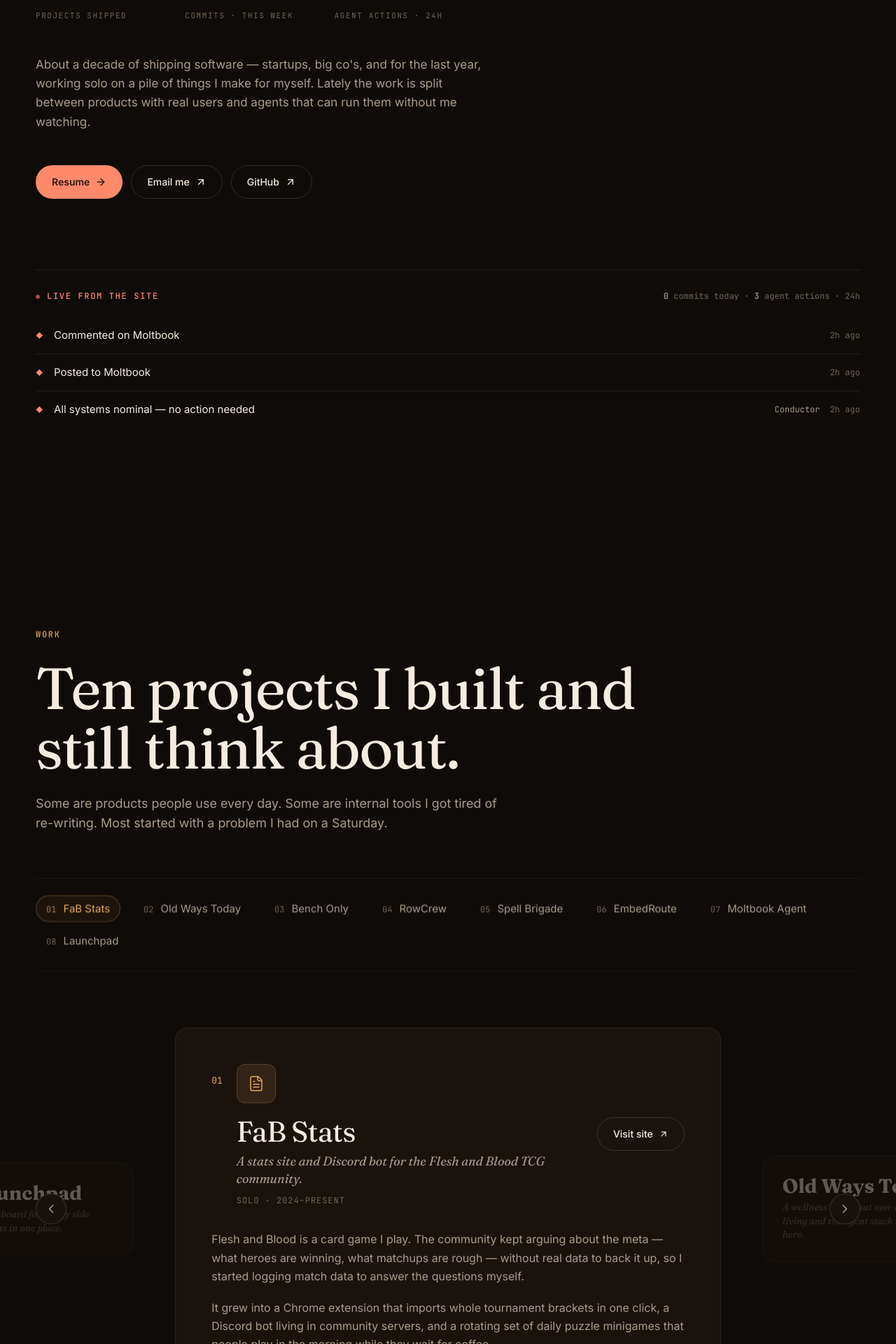
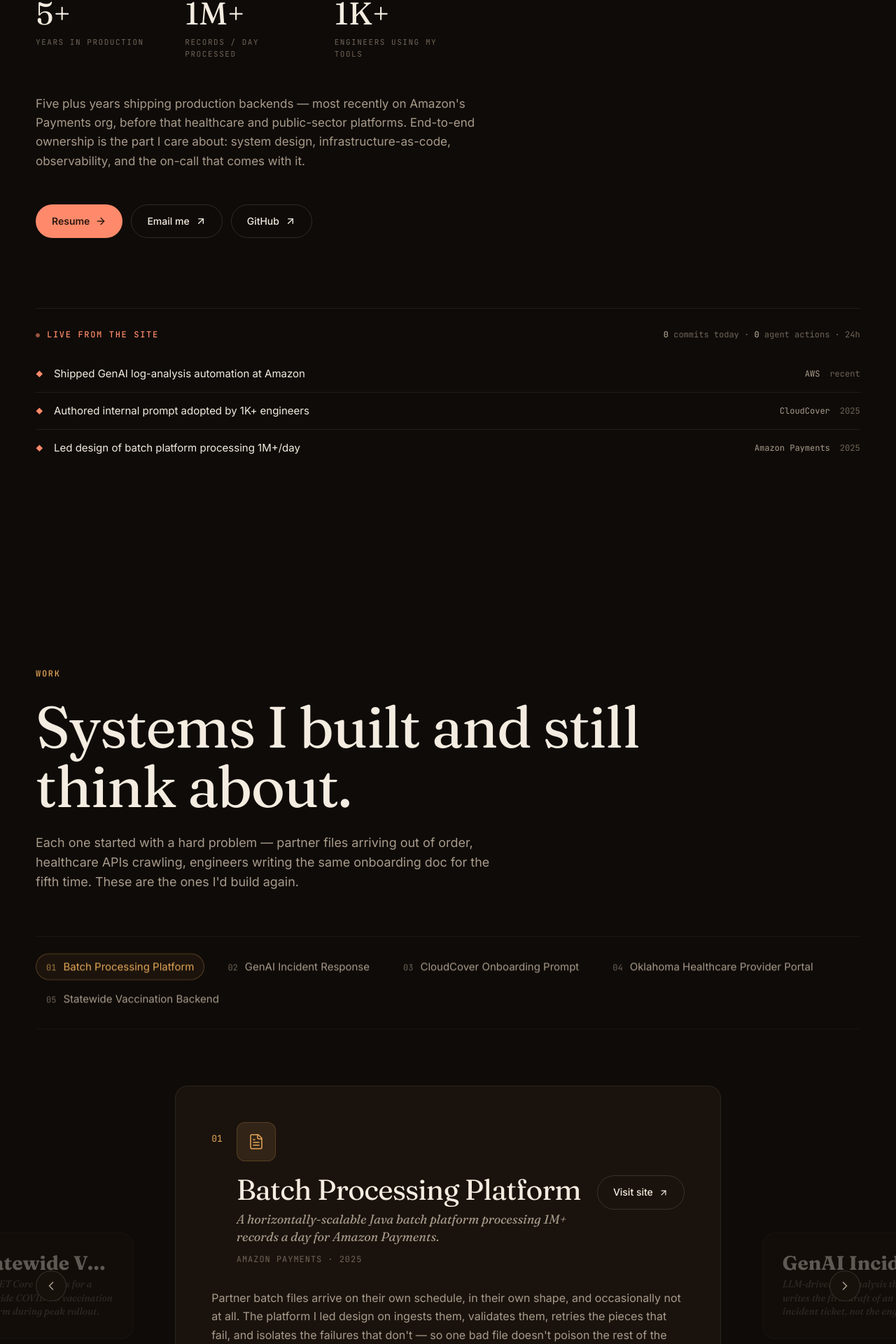
Before and after one commit to aashishkumar96/Portfolio, a React (Vite) app: page / in a window 1280 px wide. Shown: the part 606-2526 px from the top of the page at 70% size. Built offline with nearby package versions, Linux system fonts and the light colour scheme.

Commit message:
Update content.js

```diff
--- a/src/content.js
+++ b/src/content.js
@@ -4,123 +4,98 @@
 // ============================================================
 
 export const site = {
-  brand: "yourname.",
-  name: "Your Name",
-  location: "City, State",
-  tagline: "Software engineer. I build AI-powered products and the systems underneath them.",
-  bio: "About a decade of shipping software — startups, big co's, and for the last year, working solo on a pile of things I make for myself. Lately the work is split between products with real users and agents that can run them without me watching.",
+  brand: "aashish.",
+  name: "Aashish Kumar",
+  location: "Seattle, WA",
+  tagline: "Backend software engineer. I build scalable services and high-throughput data pipelines on AWS.",
+  bio: "Five plus years shipping production backends — most recently on Amazon's Payments org, before that healthcare and public-sector platforms. End-to-end ownership is the part I care about: system design, infrastructure-as-code, observability, and the on-call that comes with it.",
   stats: [
-    { value: "10",  label: "Projects shipped" },
-    { value: "8",   label: "Commits · this week" },
-    { value: "232", label: "Agent actions · 24h" },
+    { value: "5+",   label: "Years in production" },
+    { value: "1M+",  label: "Records / day processed" },
+    { value: "1K+",  label: "Engineers using my tools" },
   ],
   socials: {
-    github:   "https://github.com/yourhandle",
-    linkedin: "https://linkedin.com/in/yourhandle",
-    x:        "https://x.com/yourhandle",
-    email:    "mailto:you@example.com",
-    resume:   "#", // link to your resume PDF
+    github:   "https://github.com/aashishkumar96",
+    linkedin: "https://linkedin.com/in/aashishkumar96",
+    email:    "mailto:kumaraashish0796@gmail.com",
+    resume:   "/AashishKumar_Resume.pdf", // place the PDF at public/AashishKumar_Resume.pdf and this link will work
   },
 }
 
 // ------------------------------------------------------------
 //  LIVE ACTIVITY FEED (shown at the bottom of the hero)
-//  Static for now — wire up to real data later if you want.
+//  Static for now — simple "recent work" highlights.
 // ------------------------------------------------------------
 export const activity = {
   todayCommits: 0,
-  agentActions: 3,
+  agentActions: 0,
   items: [
-    { text: "Commented on Moltbook",                  time: "2h ago", actor: null },
-    { text: "Posted to Moltbook",                     time: "2h ago", actor: null },
-    { text: "All systems nominal — no action needed", time: "2h ago", actor: "Conductor" },
+    { text: "Shipped GenAI log-analysis automation at Amazon",    time: "recent",    actor: "AWS" },
+    { text: "Authored internal prompt adopted by 1K+ engineers",   time: "2025",      actor: "CloudCover" },
+    { text: "Led design of batch platform processing 1M+/day",    time: "2025",      actor: "Amazon Payments" },
   ],
 }
 
 // ------------------------------------------------------------
 //  PROJECTS  (tabbed carousel section)
-//  Add as many as you want — the tabs auto-generate.
+//  Built from the strongest initiatives on your resume.
+//  Add personal / GitHub projects here later to grow the list.
 // ------------------------------------------------------------
 export const projectsIntro = {
   eyebrow: "Work",
-  title: "Ten projects I built and still think about.",
-  subtitle: "Some are products people use every day. Some are internal tools I got tired of re-writing. Most started with a problem I had on a Saturday.",
+  title: "Systems I built and still think about.",
+  subtitle: "Each one started with a hard problem — partner files arriving out of order, healthcare APIs crawling, engineers writing the same onboarding doc for the fifth time. These are the ones I'd build again.",
 }
 
 export const projects = [
   {
-    name: "FaB Stats",
-    tagline: "A stats site and Discord bot for the Flesh and Blood TCG community.",
-    meta: "Solo · 2024–Present",
-    visit: "https://example.com",
+    name: "Batch Processing Platform",
+    tagline: "A horizontally-scalable Java batch platform processing 1M+ records a day for Amazon Payments.",
+    meta: "Amazon Payments · 2025",
+    visit: "#",
     body: [
-      "Flesh and Blood is a card game I play. The community kept arguing about the meta — what heroes are winning, what matchups are rough — without real data to back it up, so I started logging match data to answer the questions myself.",
-      "It grew into a Chrome extension that imports whole tournament brackets in one click, a Discord bot living in community servers, and a rotating set of daily puzzle minigames that people play in the morning while they wait for coffee.",
+      "Partner batch files arrive on their own schedule, in their own shape, and occasionally not at all. The platform I led design on ingests them, validates them, retries the pieces that fail, and isolates the failures that don't — so one bad file doesn't poison the rest of the run.",
+      "Built on AWS Step Functions, Lambda, DynamoDB, and S3 with idempotent processing so partial-failure recovery is predictable rather than exciting. CloudWatch watches the whole pipeline and pages us when a partner file is late or malformed before the SLA is at risk.",
     ],
   },
   {
-    name: "Old Ways Today",
-    tagline: "A wellness site about non-toxic living and the agent stack I use here.",
-    meta: "Solo · 2025",
-    visit: "https://example.com",
+    name: "GenAI Incident Response",
+    tagline: "LLM-driven log analysis that writes the first draft of an incident ticket, not the engineer.",
+    meta: "Amazon Payments · 2025",
+    visit: "#",
     body: [
-      "Old Ways Today was the first place I took this portfolio and pointed it at a real product — a curated knowledge base about non-toxic home goods and product recommendations.",
-      "It's a FastAPI backend and Next.js frontend with PostgreSQL for blog and product data, all written and maintained by the same agent stack that runs this site.",
+      "On-call engineers spend the first ten minutes of every page re-reading the same CloudWatch queries. This tool reads the logs for them: it clusters recent errors, correlates them with deploys, and drafts an incident summary pre-filled into the ticketing system.",
+      "The integration cut mean-time-to-first-response meaningfully and, more quietly, turned a chunk of 3am toil into a 30-second triage.",
     ],
   },
   {
-    name: "Bench Only",
-    tagline: "A readable GraphQL client that makes API debugging feel like reading prose.",
-    meta: "Solo · 2024",
-    visit: "https://example.com",
+    name: "CloudCover Onboarding Prompt",
+    tagline: "An internal GenAI prompt, adopted across 1K+ engineers, that audits test coverage before code review.",
+    meta: "Amazon · 2025",
+    visit: "#",
     body: [
-      "Scribe fills the gap — it runs queries via GraphQL, groups them by intent, and turns the response into a narrative technical post that explains what happened and why.",
-      "Useful when you're reviewing API changes across deploys and need the post summary answering \"what did you build this week\" without opening twelve tabs.",
+      "Teams kept onboarding services into CloudCover and discovering coverage gaps in review — expensive and late. I authored and maintained a prompt that reads a service's unit and integration tests, finds the uncovered paths, and surfaces the gaps up front.",
+      "Over a thousand engineers now use it as part of their pre-review flow. Teams that adopt it regularly clear 70% coverage without a fight.",
     ],
   },
   {
-    name: "RowCrew",
-    tagline: "A scheduling tool for small crews with rotating shifts.",
-    meta: "Solo · 2023",
-    visit: "https://example.com",
+    name: "Oklahoma Healthcare Provider Portal",
+    tagline: "Spring Boot microservices behind a statewide portal used daily by healthcare professionals.",
+    meta: "Gainwell Technologies · 2022–2025",
+    visit: "#",
     body: [
-      "Built for a friend running a rowing team. Handles rotating shifts, substitutions, and a little nudging bot that texts people the night before their row.",
+      "Provider workflows — patient data retrieval, eligibility validation, reporting — are the boring, critical parts of healthcare IT. I built and maintained the Java Spring Boot services underneath them.",
+      "A focused pass on query optimization, indexing, and service-layer caching for the hot endpoints brought API performance up 30%. Also mentored an intern end-to-end on their first production feature, which was the more rewarding half.",
     ],
   },
   {
-    name: "Spell Brigade",
-    tagline: "A co-op deckbuilder prototype for 2–4 players.",
-    meta: "Solo · 2023",
-    visit: "https://example.com",
+    name: "Statewide Vaccination Backend",
+    tagline: "ASP.NET Core services for a statewide COVID-19 vaccination platform during peak rollout.",
+    meta: "DXC Technology · 2019–2022",
+    visit: "#",
     body: [
-      "A weekend prototype that kept growing. Multiplayer over websockets, a card drafting engine, and a hand-drawn art direction that came out of not wanting to learn 3D modeling.",
-    ],
-  },
-  {
-    name: "EmbedRoute",
-    tagline: "Semantic router for LLM pipelines, open-source.",
-    meta: "Solo · 2023",
-    visit: "https://example.com",
-    body: [
-      "A tiny library for routing user intents to the right tool or prompt based on embedding similarity. Used it internally for a year before cleaning it up and releasing it.",
-    ],
-  },
-  {
-    name: "Moltbook Agent",
-    tagline: "A journaling agent that turns my notes into publishable essays.",
-    meta: "Solo · 2025",
-    visit: "https://example.com",
-    body: [
-      "Reads a month of morning pages, clusters the recurring threads, and drafts the two or three essays hiding in them. I edit; it drafts.",
-    ],
-  },
-  {
-    name: "Launchpad",
-    tagline: "A dashboard for all my side projects in one place.",
-    meta: "Solo · 2024",
-    visit: "https://example.com",
-    body: [
-      "Pulls uptime, revenue, and user counts across every side project. Saved me from the \"wait, is that one still up?\" problem.",
+      "Ingestion, validation, and analytics workloads for a statewide vaccination platform during the period when \"can the system stay up\" was a genuine question. Wrote the backend services in ASP.NET Core, with secure authentication and encryption patterns layered in from day one.",
+      "Indexing and query work on the high-traffic read endpoints picked up about 25% throughput — modest sounding, material at the scale it was running at.",
     ],
   },
 ]
@@ -135,40 +110,40 @@
 
 export const jobs = [
   {
-    company: "Company One",
-    role: "Software Engineer II",
-    period: "2018–2022",
-    logo: { letter: "C", bg: "#E91E63" }, // background color of the avatar tile
-    accent: "#E91E63",
-    description: "Built an internal automation platform that consolidated 4-5 separate tools into a single interface, reducing manual work for network operations teams by over 80%. Migrated the frontend from Django templates to Angular.",
-    stack: ["Python", "Django", "Angular", "PostgreSQL", "GitLab CI/CD"],
+    company: "Amazon (via TEKsystems)",
+    role: "Software Development Engineer II",
+    period: "2025–2026",
+    logo: { letter: "A", bg: "#FF9900" },
+    accent: "#FF9900",
+    description: "Led design of a Java batch platform processing 1M+ records daily on Step Functions, Lambda, DynamoDB, and S3. Built CDK infrastructure-as-code, CloudWatch-driven SLA monitoring, and GenAI log-analysis automation integrated with ticketing. Authored an internal prompt adopted by 1K+ engineers that drives teams to 70%+ code coverage.",
+    stack: ["Java", "AWS CDK", "Step Functions", "Lambda", "DynamoDB", "S3", "TypeScript", "CloudWatch"],
   },
   {
-    company: "Company Two",
-    role: "Senior Software Engineer",
-    period: "2022–2023",
-    logo: { letter: "C", bg: "#0F5FA8" },
+    company: "Gainwell Technologies",
+    role: "Software Development Engineer",
+    period: "2022–2025",
+    logo: { letter: "G", bg: "#0F5FA8" },
     accent: "#3B82F6",
-    description: "Designed a JSON schema system for automated email testing — new test cases added without code changes. Definitions stored in S3, executed via Lambda, results piped to CloudWatch. Mentored intern to production deployment.",
-    stack: ["AWS Lambda", "S3", "CloudWatch", "Python", "JSON Schema"],
+    description: "Shipped Spring Boot microservices powering a statewide healthcare provider portal for Oklahoma. Improved API performance by 30% via query optimization, indexing, and caching. Designed relational and NoSQL schemas across MySQL and DynamoDB, and mentored an intern through their first production feature.",
+    stack: ["Java", "Spring Boot", "MySQL", "DynamoDB", "REST APIs"],
   },
   {
-    company: "Side Project",
-    role: "Autonomous Trading · Solo",
-    period: "2021",
-    logo: { letter: "S", bg: "#6B7280" },
+    company: "DXC Technology",
+    role: "Associate Software Developer",
+    period: "2019–2022",
+    logo: { letter: "D", bg: "#5F249F" },
     accent: "#A78BFA",
-    description: "Fully autonomous bidding system distributed across 50 machines, tracking every collection on a public marketplace in real-time. Adapted daily to stay profitable over 6 months in a bot-vs-bot arms race.",
-    stack: ["Node.js", "Redis", "Marketplace SDK", "Docker", "Web3.js"],
+    description: "Built ASP.NET Core backend services for a statewide COVID-19 vaccination platform — ingestion, validation, analytics, and secure auth. Lifted DB performance by 25% with indexing and query tuning on high-traffic endpoints.",
+    stack: ["C#", "ASP.NET Core", "SQL", "REST APIs"],
   },
   {
-    company: "Early Startup",
-    role: "Co-founder & Engineer · Startup",
-    period: "2017–2018",
-    logo: { letter: "S", bg: "#1F2937" },
+    company: "University of Washington",
+    role: "B.S. Computer Science",
+    period: "2015–2019",
+    logo: { letter: "W", bg: "#4B2E83" },
     accent: "#34D399",
-    description: "Real-time weightlifting form analyzer using Kinect — 25 joints at 30fps, scored against expert references. Led a team of 5 through an ACM CHI publication and startup competitions.",
-    stack: ["C#", "Kinect SDK", "Computer Vision", "Unity"],
+    description: "Undergraduate degree in Computer Science. Graduated June 2019, moving directly into full-time backend engineering work the following month.",
+    stack: ["Algorithms", "Systems", "Distributed Computing"],
   },
 ]
 
@@ -176,64 +151,56 @@
 //  SCHOOL & HONORS
 // ------------------------------------------------------------
 export const schoolIntro = {
-  eyebrow: "School",
-  title: "Degrees, and a couple of things I'm proud of.",
+  eyebrow: "School & Skills",
+  title: "Degree, and the tools I reach for.",
 }
 
 export const degrees = [
   {
-    name: "M.S. Software Engineering",
-    school: "Your Graduate School",
-    year: "2021",
-    note: "Completed while working full-time",
-  },
-  {
     name: "B.S. Computer Science",
-    school: "Your Undergrad School",
-    year: "2017",
-    note: "Graduated with Honors · Teaching Assistant · President, Coding Club",
+    school: "University of Washington, Seattle",
+    year: "2019",
+    note: "Moved straight from graduation into production backend work.",
   },
 ]
 
+// Repurposed the right column from "Honors" to "Stack" — a clean way to surface
+// your technical skills without adding a whole new section.
 export const honors = [
-  { label: "1st Place",      org: "Hackathon Name",           note: "Auto-tagging tool" },
-  { label: "Finalist",       org: "Another Hackathon",        note: "Presented at a conference" },
-  { label: "Published",      org: "ACM CHI 2017",             note: "Computer vision for fitness applications" },
-  { label: "Head Organizer", org: "Regional Hackathon 2017",  note: "Coordinated sponsors and judges" },
+  { label: "Languages",          org: "Java, Python, C#, TypeScript",                            note: "Java is home; TypeScript for IaC." },
+  { label: "Backend",             org: "Spring Boot, ASP.NET Core, Microservices, REST",          note: "Distributed systems, API-driven architectures." },
+  { label: "Cloud & DevOps",      org: "AWS (CDK, Lambda, DynamoDB, S3, Step Functions, EC2, RDS)", note: "Also Docker, Jenkins, Git." },
+  { label: "Datastores",          org: "DynamoDB, PostgreSQL, MySQL, Redis",                      note: "Schema design, indexing, migrations." },
+  { label: "Testing & Tooling",   org: "JUnit, Mockito, Integration Testing",                     note: "Observability, GenAI tooling, prompt engineering." },
 ]
 
 // ------------------------------------------------------------
-//  COLOPHON  (the "how this site runs" section)
+//  COLOPHON  (repurposed as a simple "about this site" footer)
+//  Kept the section because the design hangs together with it.
+//  You can remove it later by deleting the <Colophon /> line in App.jsx.
 // ------------------------------------------------------------
 export const colophonIntro = {
   eyebrow: "Colophon",
-  title: "Most of this site is written by agents.",
-  subtitle: "Not just for show — the same stack I ship in production runs this portfolio. The blog, the chatbot, and the activity feed you scrolled past are all live systems, not mocked content.",
+  title: "About this site.",
+  subtitle: "Built with React, Vite, and Motion. Typography is Fraunces for display, Inter for body, and JetBrains Mono for metadata. Deployed on Vercel, source on GitHub.",
 }
 
-// The flow diagram shown in the colophon.
-// Each row is a pipeline: [source] → [agent] → [target list]
+// Simplified flow: just shows the stack, honest and quiet.
 export const colophonFlows = [
   {
-    source:  { label: "Visitor",   color: "coral"  },
-    agent:   { label: "Your AI",   color: "cream"  },
-    handoff: { label: "MCP",       color: "cream"  },
-    targets: ["BenchPress", "RowCrew", "FaB Stats", "Old Ways", "…"],
-  },
-  {
-    source:  { label: "CRON · 3H", color: "sage"   },
-    agent:   { label: "Conductor", color: "violet" },
-    handoff: null,
-    targets: ["Scribe", "Moltbook agent", "Medic"],
+    source:  { label: "React",    color: "coral"  },
+    agent:   { label: "Vite",     color: "cream"  },
+    handoff: { label: "Vercel",   color: "cream"  },
+    targets: ["Static build", "Global CDN", "Auto-deploy on push"],
   },
 ]
 
 export const colophonAgents = [
   {
-    name: "Scribe",
-    description: "Reads yesterday's commits off GitHub GraphQL at 5pm UTC, asks Claude (via an API) to turn them into a narrative post, and publishes.",
-    link: "#",
-    linkLabel: "Latest post",
-    logo: { letter: "S", bg: "#CA9A3E" },
+    name: "Source on GitHub",
+    description: "The code for this site is public. Every push to main auto-deploys through Vercel.",
+    link: "https://github.com/aashishkumar96/Portfolio",
+    linkLabel: "View repo",
+    logo: { letter: "G", bg: "#1F2937" },
   },
 ]
```
